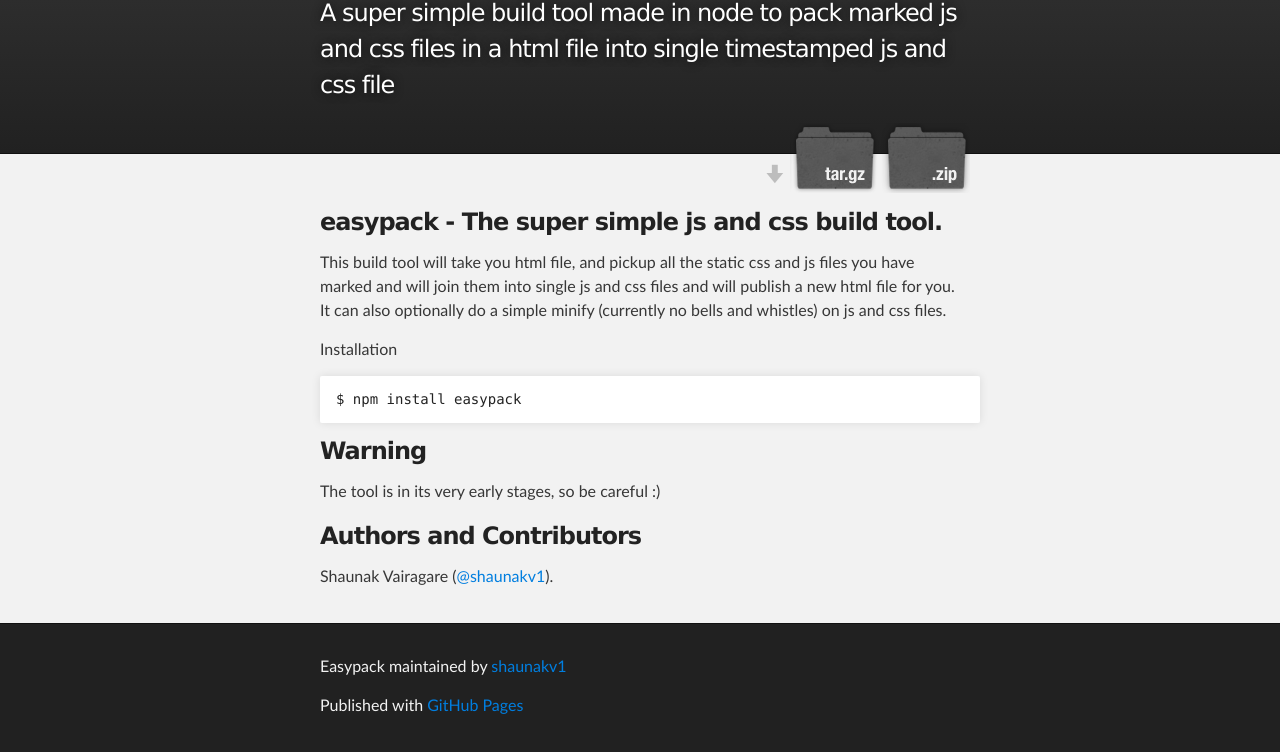
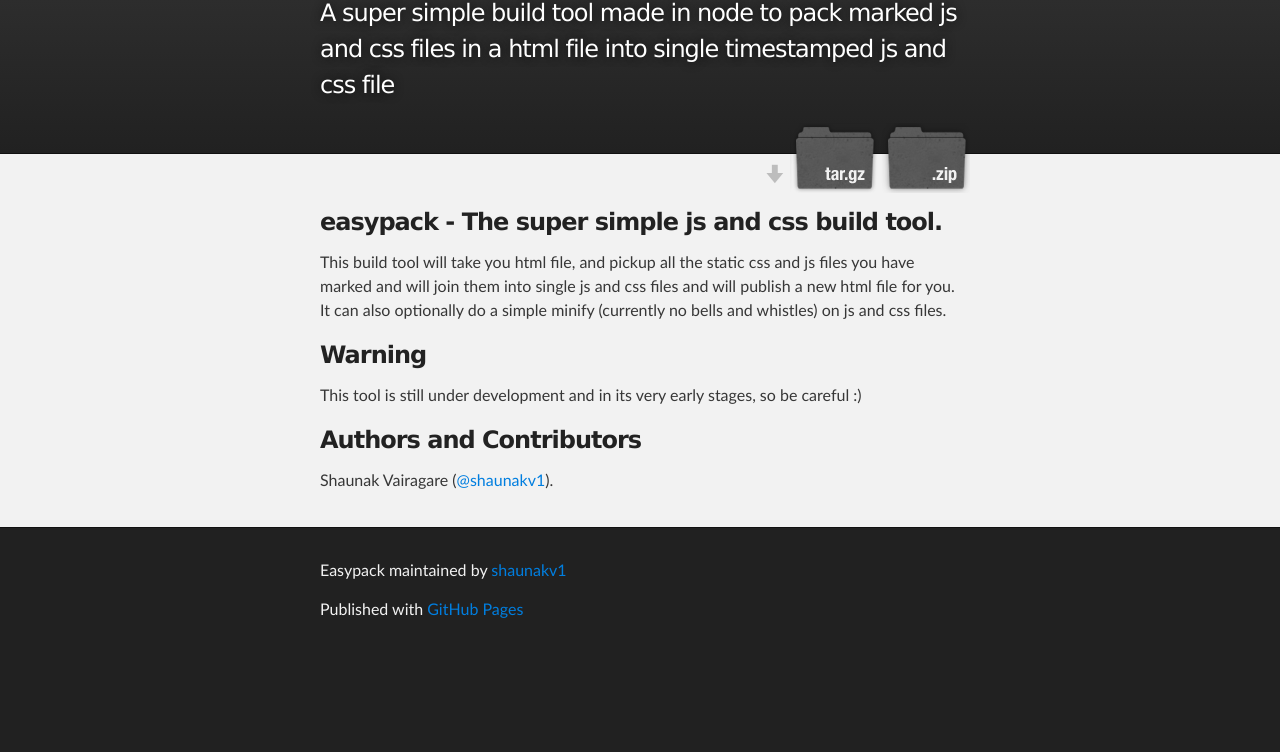
Before and after one commit to shaunakv1/easypack, a plain HTML site: page index.html in a window 1280 px wide. Shown: the part 128-880 px from the top of the page. After the commit the page ends 800 px from the top, so only its background shows below. Drawn offline with Linux system fonts and the light colour scheme.

```diff
--- a/index.html
+++ b/index.html
@@ -36,15 +36,10 @@
 
 <p>This build tool will take you html file, and pickup all the static css and js files you have marked and will join them into single js and css files and will publish a new html file for you. It can also optionally do a simple minify (currently no bells and whistles) on js and css files. </p>
 
-<p>Installation </p>
-
-<pre><code>$ npm install easypack
-</code></pre>
-
 <h3>
 <a name="warning" class="anchor" href="#warning"><span class="octicon octicon-link"></span></a>Warning</h3>
 
-<p>The tool is in its very early stages, so be careful :) </p>
+<p>This tool is still under development and in its very early stages, so be careful :) </p>
 
 <h3>
 <a name="authors-and-contributors" class="anchor" href="#authors-and-contributors"><span class="octicon octicon-link"></span></a>Authors and Contributors</h3>
```
Also changed, not shown: params.json (+1 -1 lines).
